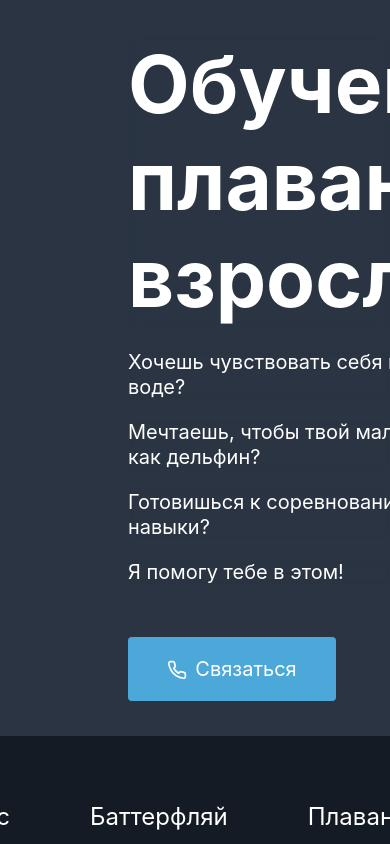
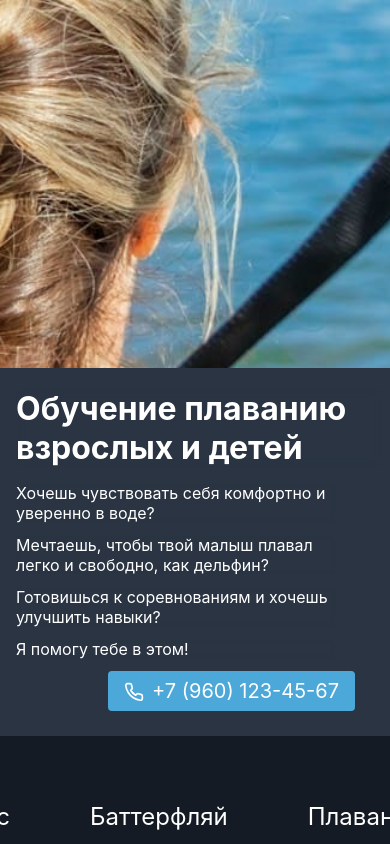
Before and after one commit to eliseevais/swimnextjs, a Next.js app: page / in a window 390 px wide. Shown: the top 844 px of the page. Built offline with nearby package versions, Linux system fonts and the light colour scheme.

Commit message:
feat main, add mobile version

```diff
--- a/src/common/components/contactPopup/contactPopup.module.css
+++ b/src/common/components/contactPopup/contactPopup.module.css
@@ -39,6 +39,12 @@
   line-height: 1;
 }
 
+@media (min-width: 23rem) and (max-width: 27rem) {
+  .overlay, .popup {
+    display: none;
+  }
+}
+
 @keyframes fadeIn {
   from {
     opacity: 0;
--- a/src/common/components/main/main.module.css
+++ b/src/common/components/main/main.module.css
@@ -53,7 +53,7 @@
   min-width: 12rem;
   min-height: 4rem;
   margin-top: 2rem;
-  padding: 0 0.5rem;
+  padding: 0 1rem;
   background-color: var(--primary-500);
   color: var(--light-100);
   font-size: 1.5rem;
@@ -75,3 +75,72 @@
 .buttonText {
   font-size: 1.25rem;
 }
+
+.phoneNumber {
+  display: none;
+  font-size: 1.25rem;
+  color: var(--light-100);
+  user-select: text;
+}
+
+@media (min-width: 23rem) and (max-width: 27rem) {
+  .mainWrapper {
+    flex-direction: column-reverse;
+  }
+
+  .leftSide {
+    position: relative;
+    min-height: 32px;
+  }
+
+  .rightSide {
+    min-height: 32px;
+  }
+
+  .greetings {
+    position: absolute;
+    top: 72%;
+    left: 1rem;
+    transform: translateY(-50%);
+    z-index: 9;
+    display: flex;
+    flex-direction: column;
+  }
+
+  .greetings h1 {
+    font-size: 2rem;
+    max-width: 23rem;
+    margin-bottom: 1rem;
+  }
+
+  .greetings span {
+    max-width: 20rem;
+    margin-bottom: 0.75rem;
+    font-size: 1rem;
+    line-height: 1.25rem;
+  }
+
+  .buttonCallme {
+    position: fixed;
+    bottom: -2.5rem;
+    left: 25%;
+    min-height: 2.5rem;
+    margin-top: 1rem;
+    width: fit-content;
+    padding: 0 1rem;
+    background-color: var(--primary-500);
+    color: var(--light-100);
+    font-size: 0.75rem;
+    border-radius: 0.25rem;
+    cursor: pointer;
+    transition: background-color 0.3s ease, transform 0.3s ease;
+  }
+
+  .buttonText {
+    display: none;
+  }
+
+  .phoneNumber {
+    display: block;
+  }
+}
--- a/src/common/components/main/main.tsx
+++ b/src/common/components/main/main.tsx
@@ -36,10 +36,11 @@ export const Main = () => {
         <span>Я помогу тебе в этом!</span>
         <div>
           <button className={s.buttonCallme} onClick={onTogglePopupHandler}>
-            <div>
-              <FiPhone className={s.buttonIcon} />
+            <div className={s.buttonIcon}>
+              <FiPhone />
             </div>
             <div className={s.buttonText}>Связаться</div>
+            <div className={s.phoneNumber}>+7 (960) 123-45-67</div>
           </button>
         </div>
       </div>
```
